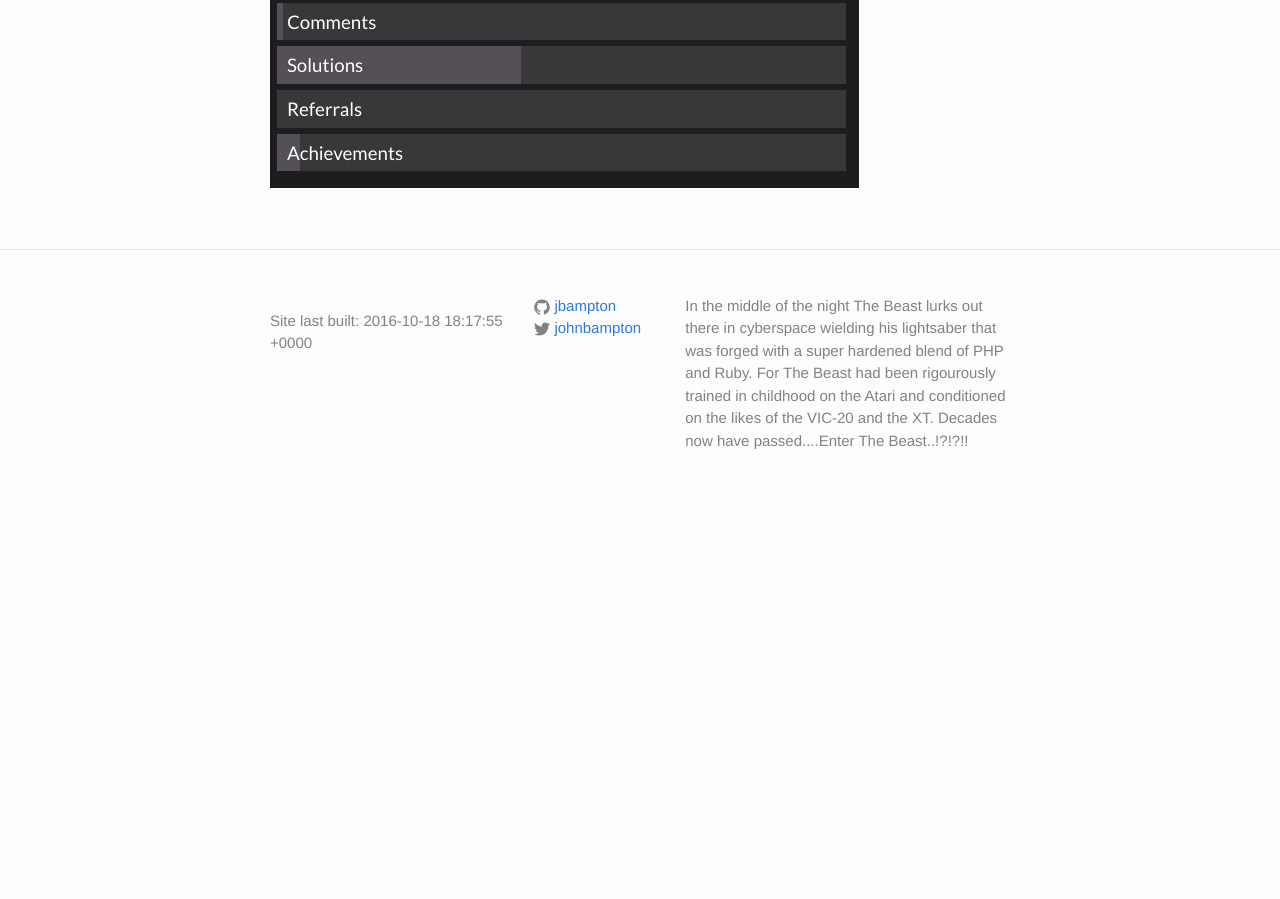
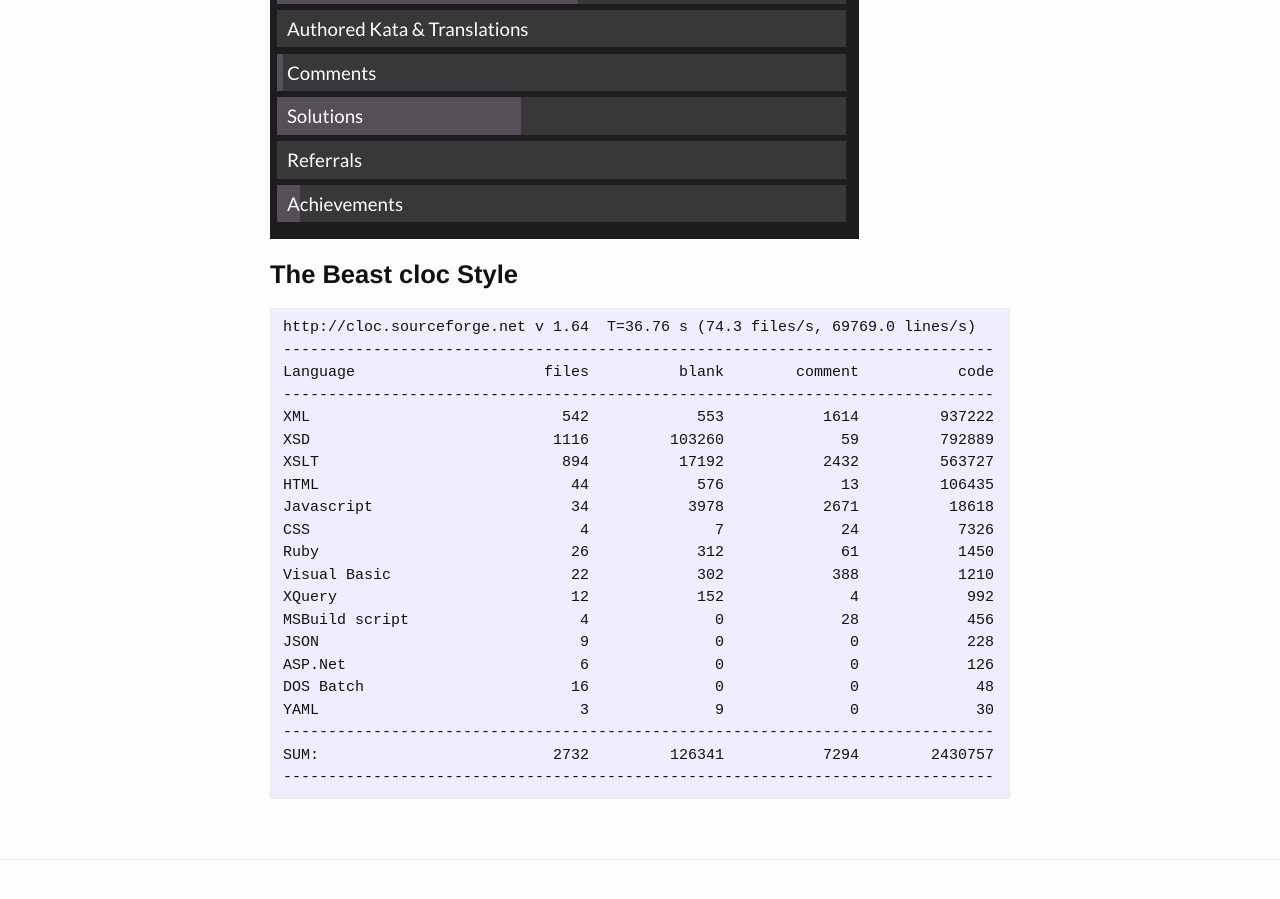
Before and after one commit to slurpcode/beast, a Jekyll site: the page built from about.md, in a window 1280 px wide and 900 px high, scrolled down 3231 px. Built offline with Jekyll 4.4.1, drawn with Linux system fonts in a browser that asks for light colours; before the commit the page ends 3743 px from its top, so only the background shows below that; some of the changed text lies outside the part shown.

Commit message:
Update about.md

````diff
--- a/about.md
+++ b/about.md
@@ -4,7 +4,7 @@ title: About
 permalink: /about/
 ---
 
-Hey my name is John Bampton, well actually some people call me The Beast,  [The Beast 234 Style](https://www.codewars.com/users/Beast/site-events){:target="_blank"} (disclaimer number subject to change) or just Beast for short.  Deep down inside I'm a truly magical and wondrous Beast. I live in [BrisVegas](https://en.wikipedia.org/wiki/Brisbane){:target="_blank"}, well that's what we call Brisbane here.
+Hey my name is John Bampton, well actually some people call me The Beast,  [The Beast 234 Style](https://www.codewars.com/users/Beast/site-events){:target="_blank"} (disclaimer number subject to change) or just Beast for short.  Deep down inside I'm a truly magical and wondrous Beast. I live in [BrisVegas](https://en.wikipedia.org/wiki/Brisbane){:target="_blank"}, well that's what we call Brisbane here and I've been working for over 3 years now on a large California based software project in the energy sector.
 I have a live by the keyboard, die by the keyboard kind of attitude and some of the important things in my life are [The Jedi](
 https://www.google.com.au/search?q=jedi+master&tbm=isch&tbo=u&source=univ&sa=X&ved=0ahUKEwiZgqHXk9zLAhXkYaYKHW05CB4QsAQIPA&biw=1285&bih=1415){:target="_blank"}, [Barnabus](
 https://en.wikipedia.org/wiki/Barney_Stinson){:target="_blank"} Barney Stinson, [The Bro from Seinfeld](
@@ -228,3 +228,30 @@ http://www.opera.com/){:target="_blank"}
 =====================
 
 ![The Beast Style](/images/HonorBreakdown.png)
+
+
+**The Beast cloc Style**
+========================
+```
+http://cloc.sourceforge.net v 1.64  T=36.76 s (74.3 files/s, 69769.0 lines/s)
+-------------------------------------------------------------------------------
+Language                     files          blank        comment           code
+-------------------------------------------------------------------------------
+XML                            542            553           1614         937222
+XSD                           1116         103260             59         792889
+XSLT                           894          17192           2432         563727
+HTML                            44            576             13         106435
+Javascript                      34           3978           2671          18618
+CSS                              4              7             24           7326
+Ruby                            26            312             61           1450
+Visual Basic                    22            302            388           1210
+XQuery                          12            152              4            992
+MSBuild script                   4              0             28            456
+JSON                             9              0              0            228
+ASP.Net                          6              0              0            126
+DOS Batch                       16              0              0             48
+YAML                             3              9              0             30
+-------------------------------------------------------------------------------
+SUM:                          2732         126341           7294        2430757
+-------------------------------------------------------------------------------
+```
````
